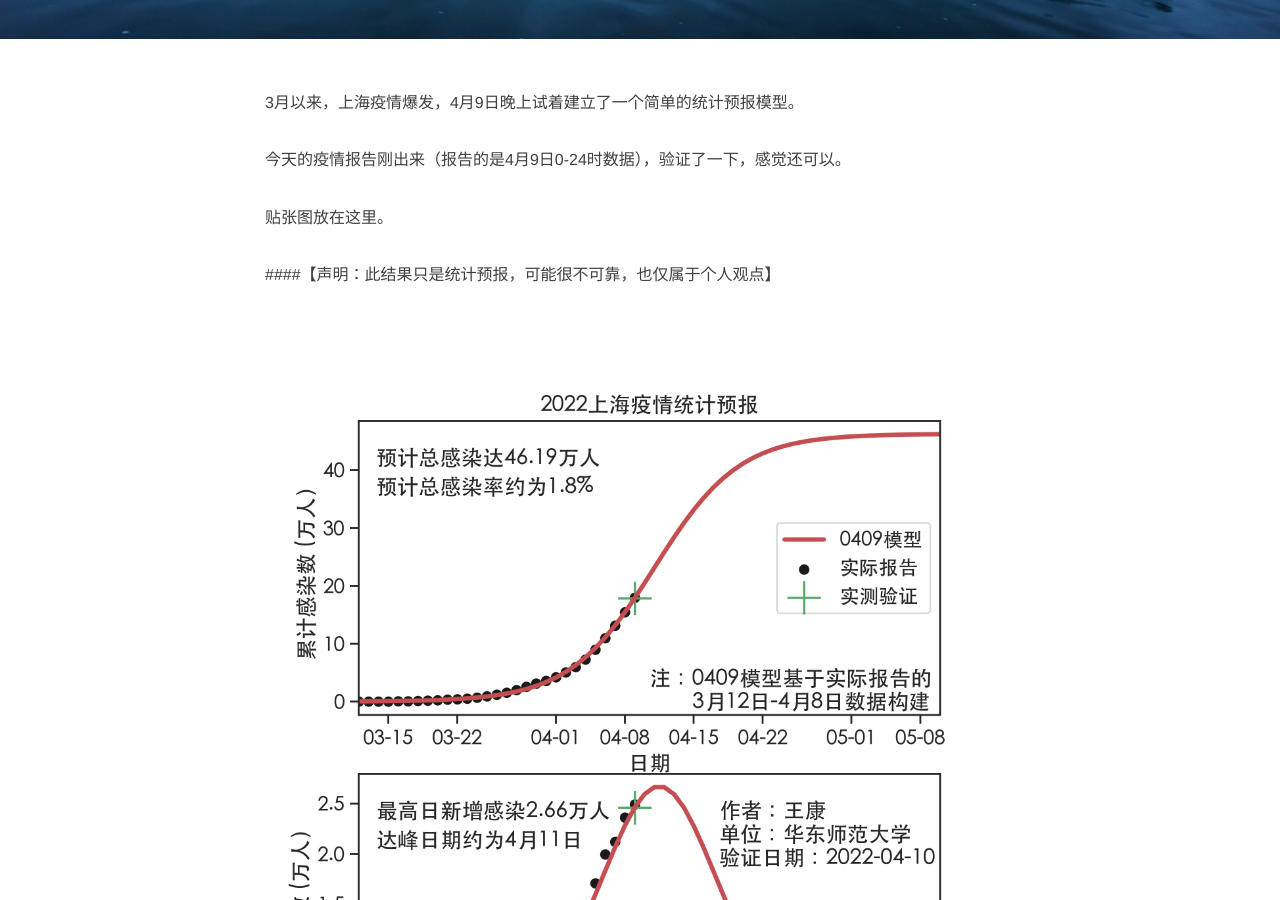
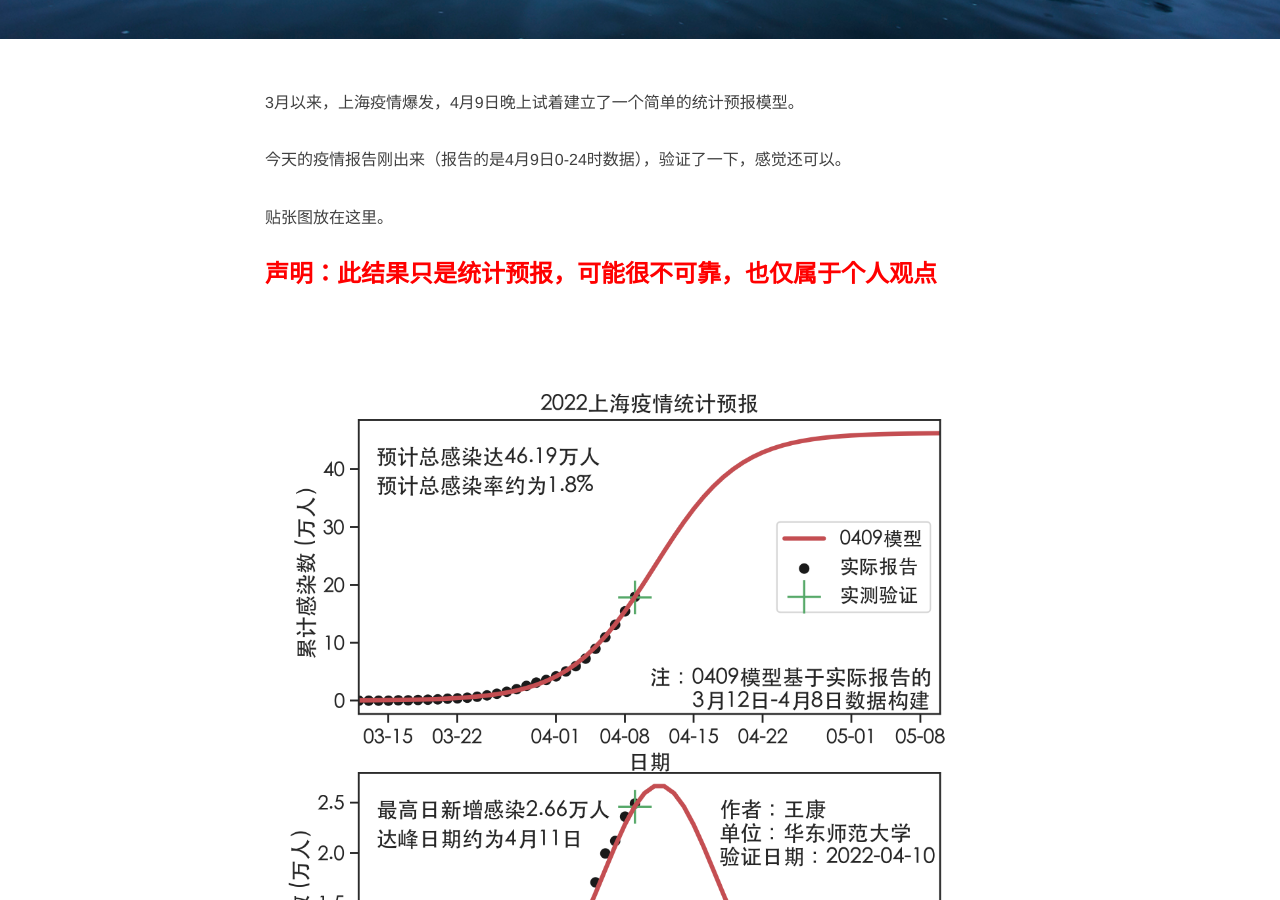
Before and after one commit to CryoECNU/cryoecnu.github.io, a Jekyll site: the page built from _posts/2022-04-10-上海新馆疫情预测.md, in a window 1280 px wide and 900 px high, scrolled down 395 px. Built offline with Jekyll 4.4.1, drawn with Linux system fonts in a browser that asks for light colours; nearby versions of some CDN libraries; comment, search, counter and statistics services are not loaded.

Commit message:
Update 2022-04-10-上海新馆疫情预测.md

```diff
--- a/_posts/2022-04-10-上海新馆疫情预测.md
+++ b/_posts/2022-04-10-上海新馆疫情预测.md
@@ -14,7 +14,7 @@ header-img: img/top.png    #这篇文章标题背景图片
 
 贴张图放在这里。
 
-####【声明：此结果只是统计预报，可能很不可靠，也仅属于个人观点】
+### <span style="color:red">声明：此结果只是统计预报，可能很不可靠，也仅属于个人观点</span>
 
 <center>
 <p><img src="/img/SH2022_2022-04-10.png" align="center"></p>
```
